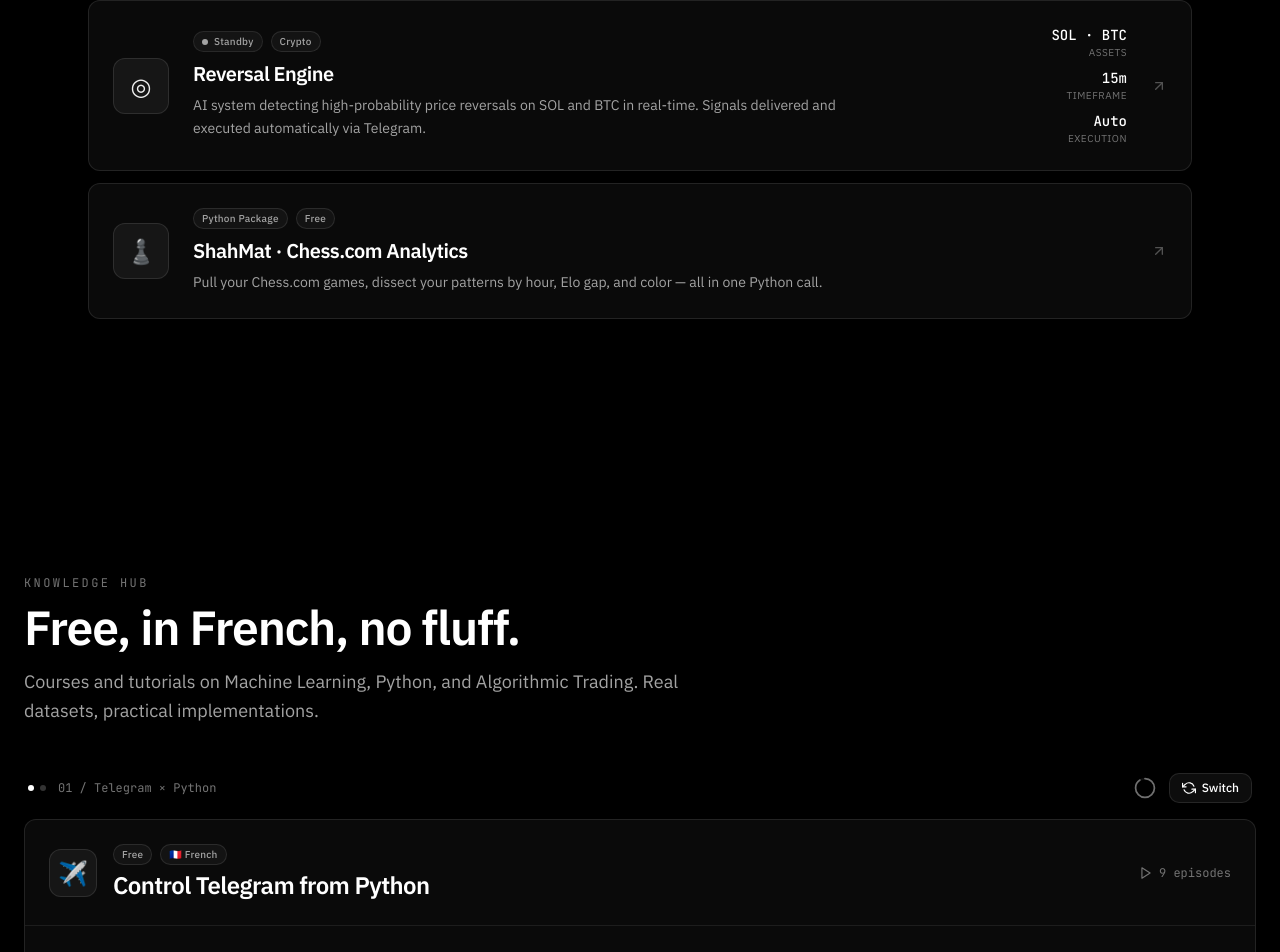
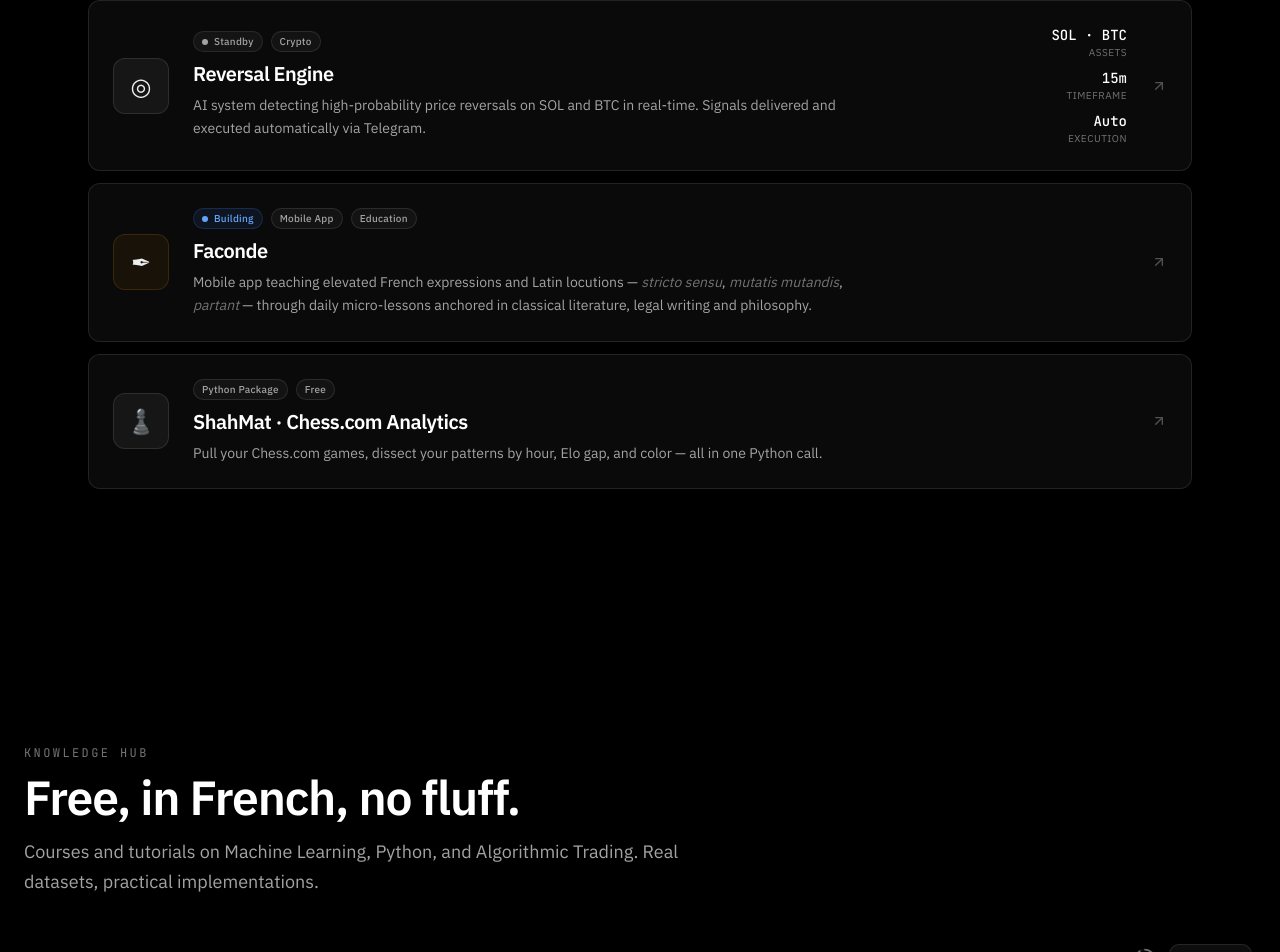
Before and after one commit to ag-algolab/ag-algolab.github.io, a React (Vite) app: page / in a window 1280 px wide. Shown: the part 3761-4713 px from the top of the page. Built offline with nearby package versions, Linux system fonts and the light colour scheme.

Commit message:
Add Faconde page and route to App component

```diff
--- a/src/App.jsx
+++ b/src/App.jsx
@@ -2,6 +2,7 @@ import { Routes, Route, Link } from 'react-router-dom';
 import ShahMat from "./pages/ShahMat";
 import FraudRiskScoring from "./pages/FraudRiskScoring";
 import SolverBet from "./pages/SolverBet";
+import Faconde from "./pages/Faconde";
 import MLbet from "./pages/MLbet";
 import ReversalEngine from "./pages/ReversalEngine";
 import React, { useState, useEffect, useRef } from 'react';
@@ -2358,6 +2359,46 @@ function Home() {
                 </motion.div>
               </Link>
 
+              {/* FACONDE */}
+              <Link to="/faconde" className="block group">
+                <motion.div
+                  initial={{ opacity: 0, y: 16 }}
+                  whileInView={{ opacity: 1, y: 0 }}
+                  transition={{ duration: 0.4, delay: 0.1 }}
+                  viewport={{ once: true }}
+                  className="relative bg-[#0a0a0a] rounded-xl p-6 border border-white/10 hover:border-amber-500/25 transition-colors duration-200"
+                >
+                  <div className="flex flex-col md:flex-row md:items-center gap-6">
+                    <div className="flex-shrink-0 flex items-center gap-4">
+                      <div className="w-14 h-14 rounded-xl bg-amber-500/[0.06] border border-amber-500/15 flex items-center justify-center">
+                        <span className="text-2xl">✒</span>
+                      </div>
+                      <div className="flex flex-col gap-1.5 md:hidden">
+                        <BuildingBadge />
+                        <NeutralBadge>Mobile App</NeutralBadge>
+                        <NeutralBadge>Education</NeutralBadge>
+                      </div>
+                    </div>
+                    <div className="flex-1 min-w-0">
+                      <div className="hidden md:flex items-center gap-2 mb-2">
+                        <BuildingBadge />
+                        <NeutralBadge>Mobile App</NeutralBadge>
+                        <NeutralBadge>Education</NeutralBadge>
+                      </div>
+                      <h3 className="text-xl font-semibold text-white mb-1.5 tracking-tight">Faconde</h3>
+                      <p className="text-neutral-400 text-sm leading-relaxed max-w-2xl">
+                        Mobile app teaching elevated French expressions and Latin locutions —{' '}
+                        <span className="italic text-neutral-500">stricto sensu</span>,{' '}
+                        <span className="italic text-neutral-500">mutatis mutandis</span>,{' '}
+                        <span className="italic text-neutral-500">partant</span>{' '}
+                        — through daily micro-lessons anchored in classical literature, legal writing and philosophy.
+                      </p>
+                    </div>
+                    <ArrowUpRight className="w-4 h-4 text-neutral-600 group-hover:text-amber-400/70 transition-colors flex-shrink-0" />
+                  </div>
+                </motion.div>
+              </Link>
+
               {/* SHAHMAT */}
               <Link to="/shahmat" className="block group">
                 <motion.div
@@ -2511,6 +2552,7 @@ export default function App() {
       <Route path="/shahmat" element={<ShahMat />} />
       <Route path="/fraud-risk-scoring" element={<FraudRiskScoring />} />
       <Route path="/solverbet" element={<SolverBet />} />
+      <Route path="/faconde" element={<Faconde />} />
       <Route path="/mlbet" element={<MLbet />} />
       <Route path="/reversal-engine" element={<ReversalEngine />} />
       <Route path="*" element={<Home />} />
```
